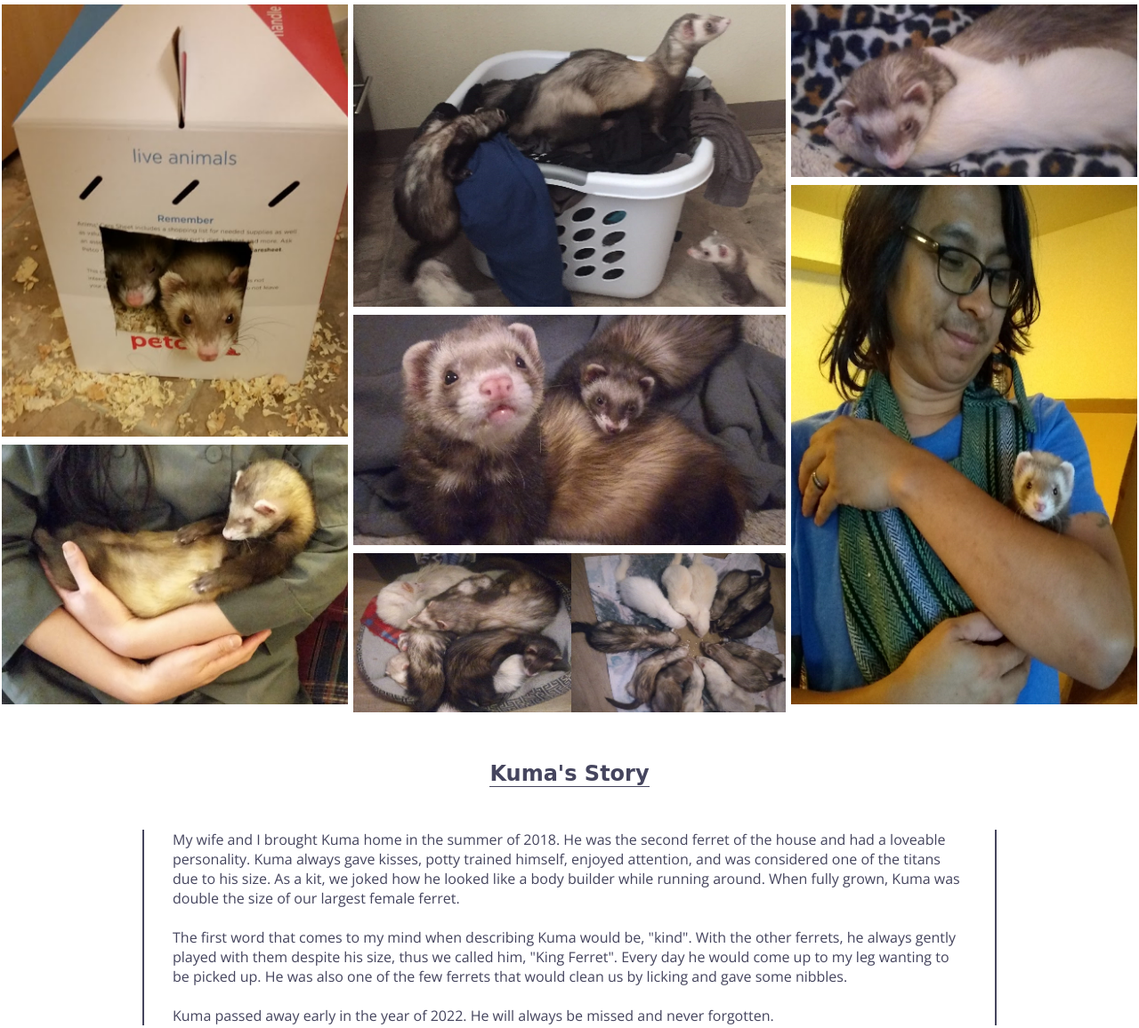
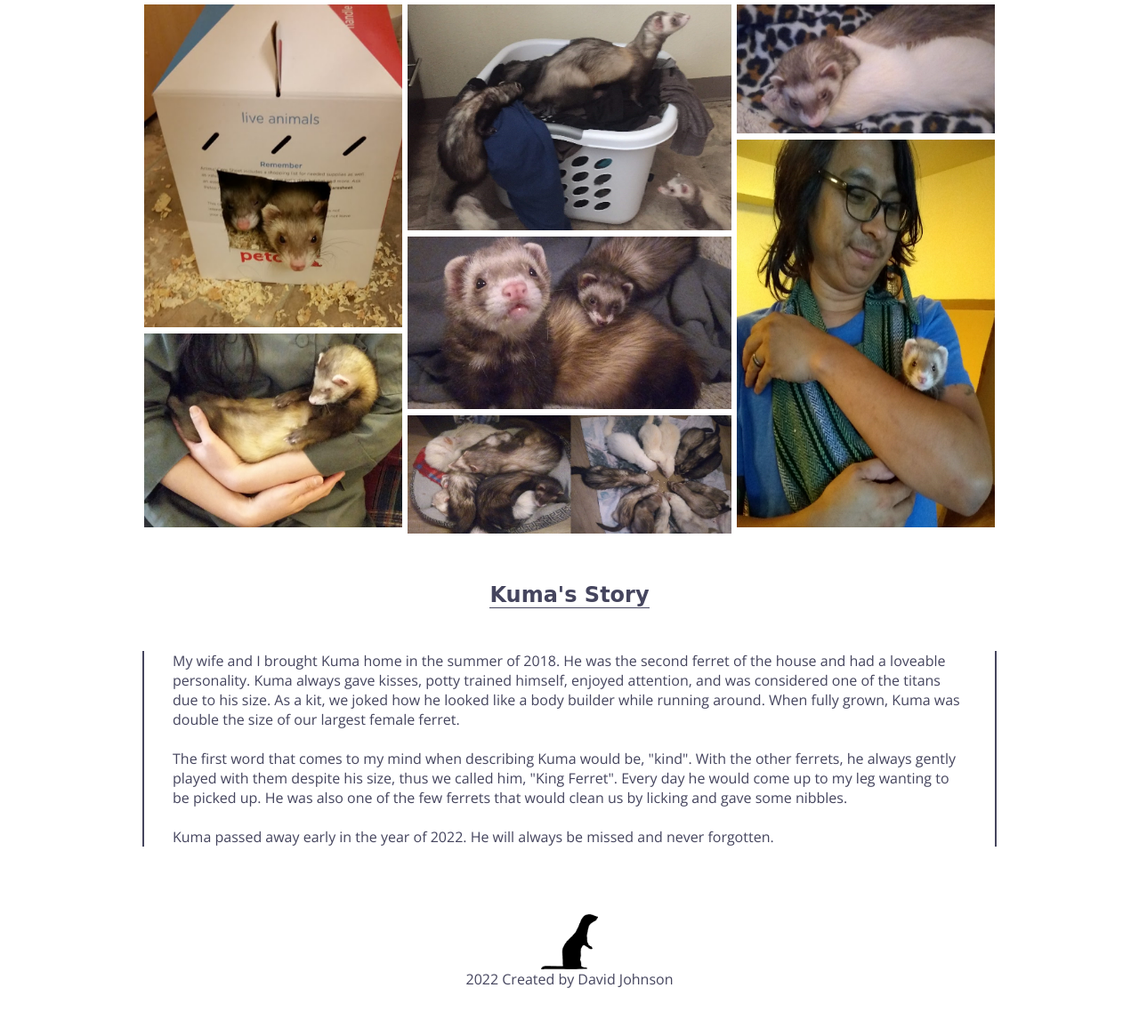
Before and after one commit to David-Johnson-Codes/InMemoryOfKuma, a plain HTML site: page index.html in a window 1280 px wide. Shown: the part 477-1633 px from the top of the page at 89% size. After the commit the page ends 1589 px from the top, so only its background shows below. Drawn offline with nearby package versions, Linux system fonts and the light colour scheme; a web font is replaced by a local one.

Commit message:
Update style.css
Fixes based on feed back.

```diff
--- a/style.css
+++ b/style.css
@@ -26,6 +26,7 @@ header {
 h1 {
     text-align: center;
     display: inline-block;
+    white-space: pre-line;
     padding: 2rem;
     color: #45455E;
     font-size: 2rem;
@@ -42,27 +43,30 @@ h1 {
 .mainContainer {
     display: flex;
     flex-direction: column;
+    margin: auto;
+    width: 75%;
 }
 
 .photoContainer {
     display: flex;
     justify-content: center;
     gap: 2px;
+
 }
 
 .left {
     min-width: 0;
-    border: 2px solid white;
+    margin: 2px;
 }
 
 .middle {
     min-width: 0;
-    border: 2px solid white;
+    margin: 2px;
 }
 
 .right {
     min-width: 0;
-    border: 2px solid white;
+    margin: 2px;
 }
 
 /* Allows image to shrink with flexbox*/
@@ -74,18 +78,13 @@ img {
 /* Section */
 
 section {
-    display: flex;
-    justify-content: center;
-    flex-direction: column;
     text-align: center;
-    align-items: center;
-
-
 }
 
 h2 {
     font-family: 'La Belle Aurore',
         cursive;
+    display: inline-block;
 }
 
 .kumaStory {
@@ -96,11 +95,10 @@ h2 {
 .aboutKuma {
     display: inline-block;
     text-align: left;
-    width: 75%;
     padding: 0 2rem;
     border-left: 2px solid #45455E;
     border-right: 2px solid #45455E;
-
+    width: 100%;
 }
 
 .aboutKumaTop {
```
